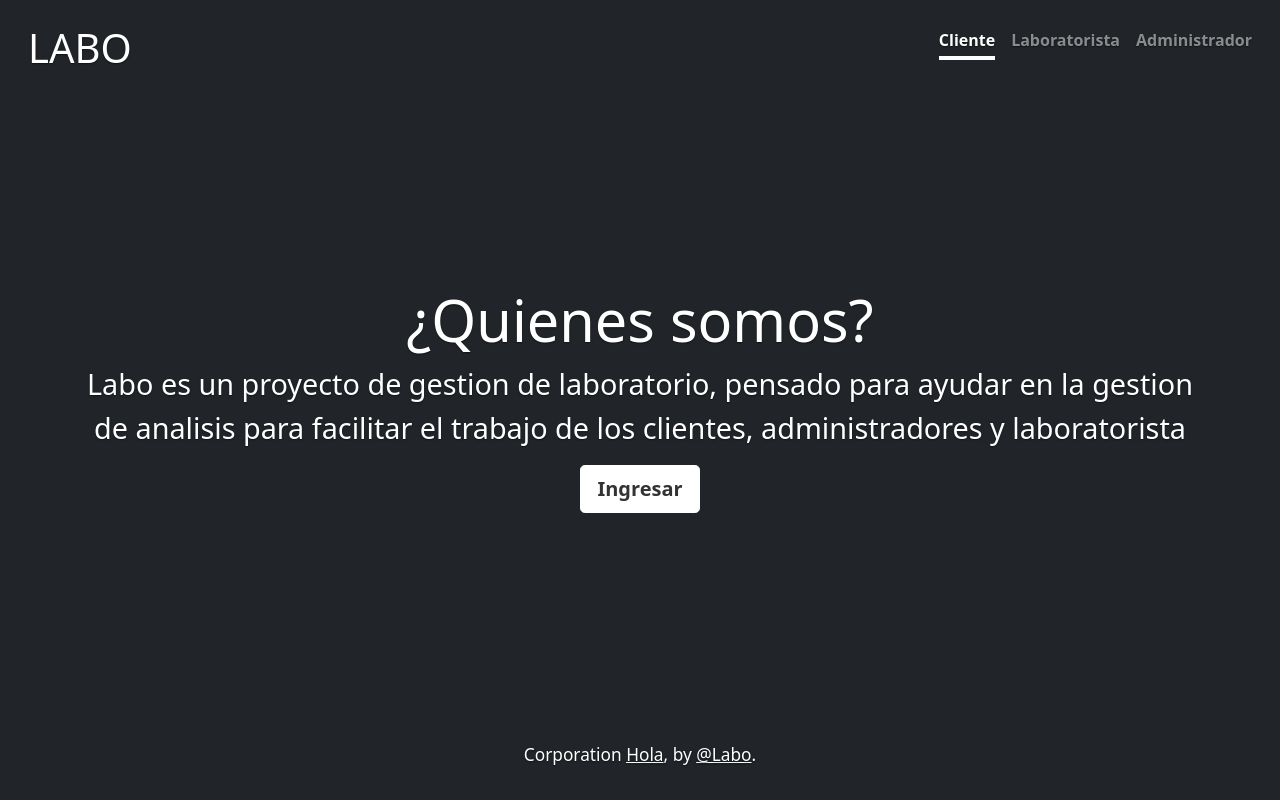
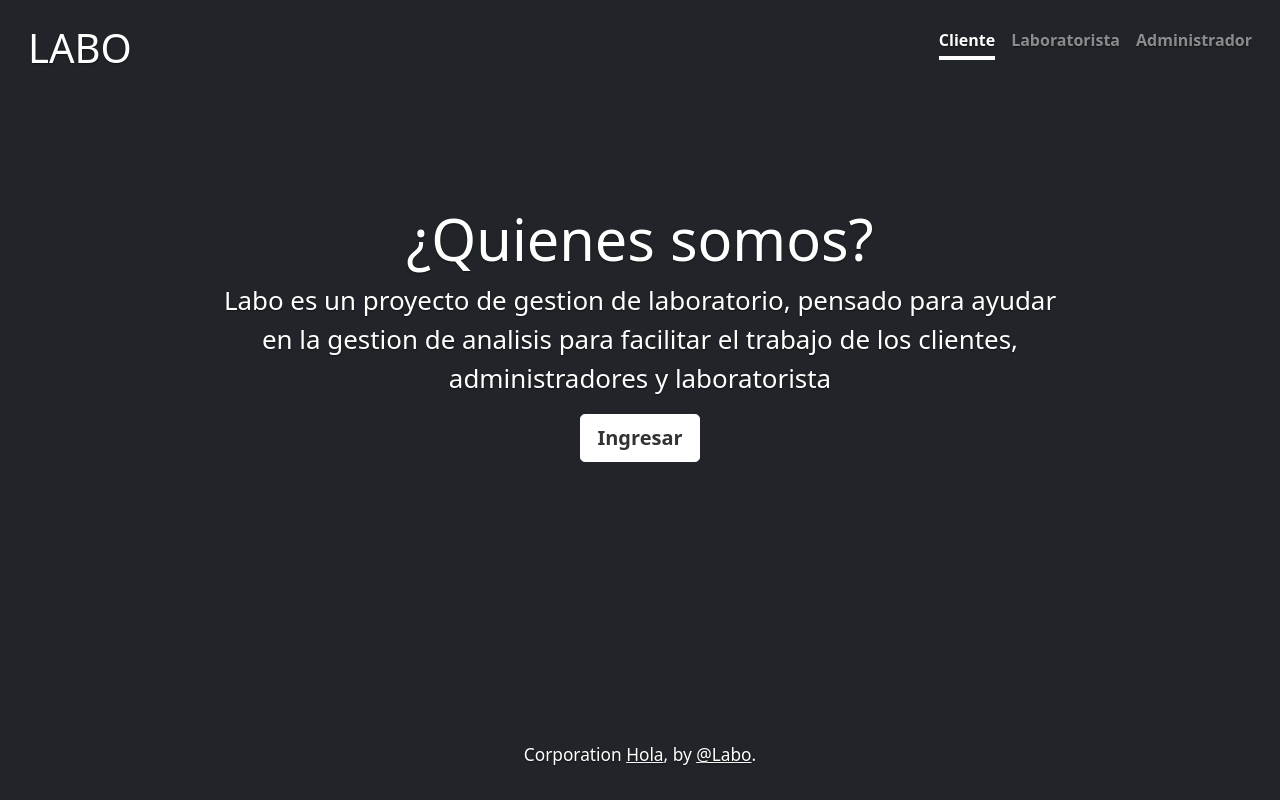
Before and after one commit to AbrahamMoralesHueto/Labo, an Angular app: page /dashboard in a window 1280 px wide. Built offline with nearby package versions, Linux system fonts and the light colour scheme.

Commit message:
Mejoramiento de la portada

```diff
--- a/src/app/components/dashboard/dashboard.component.css
+++ b/src/app/components/dashboard/dashboard.component.css
@@ -27,7 +27,7 @@ body {
 }
 
 .p-content{
-  font-size: calc(1em + 1vw);
+  font-size: calc(.9em + .9vw);
 }
 
 .p-footer{
@@ -66,7 +66,8 @@ body {
 }
 
 .mt-50 {
-  margin-top: auto;
+  margin: auto auto;
+  width: 75vw;
 }
 
 .footer-end{
```
